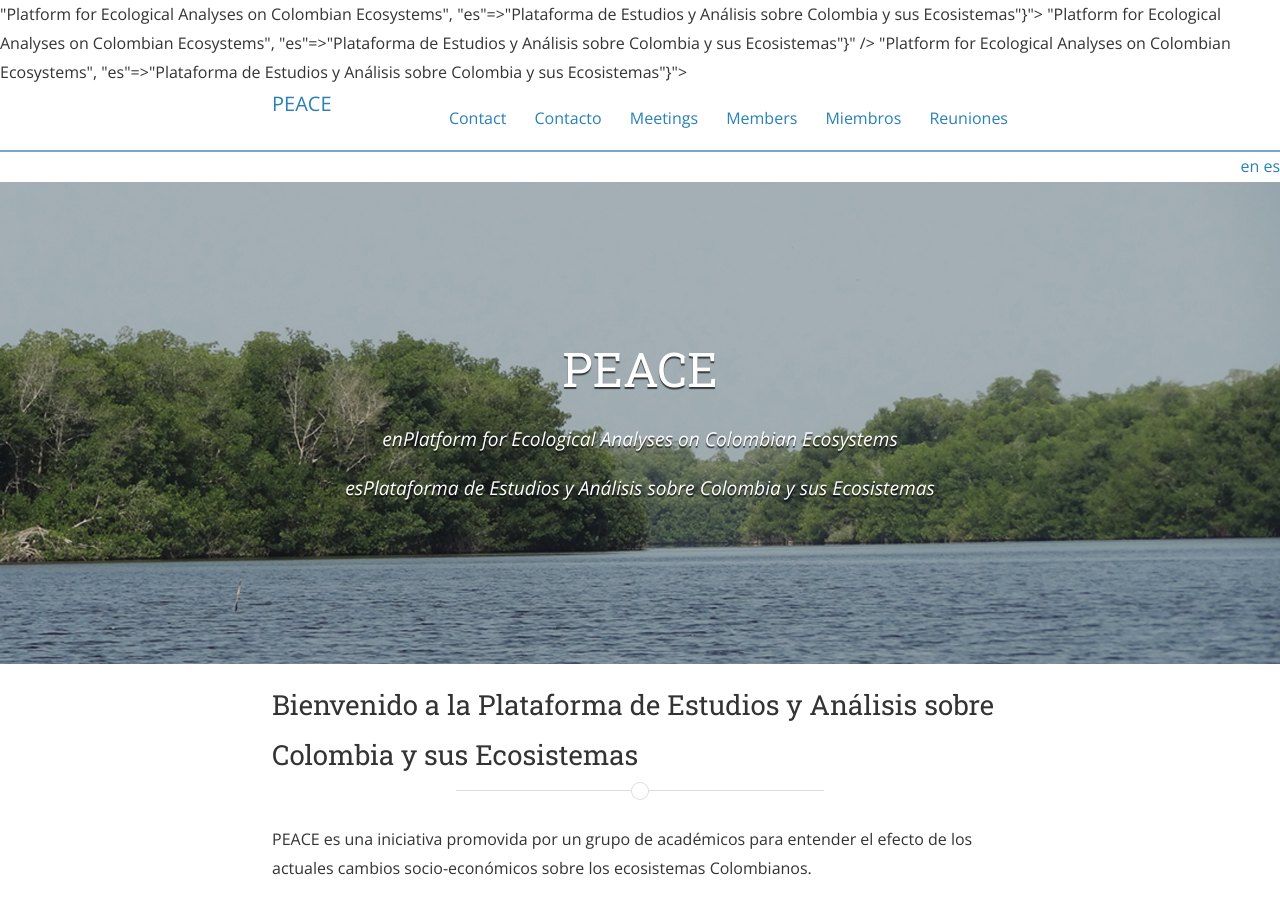
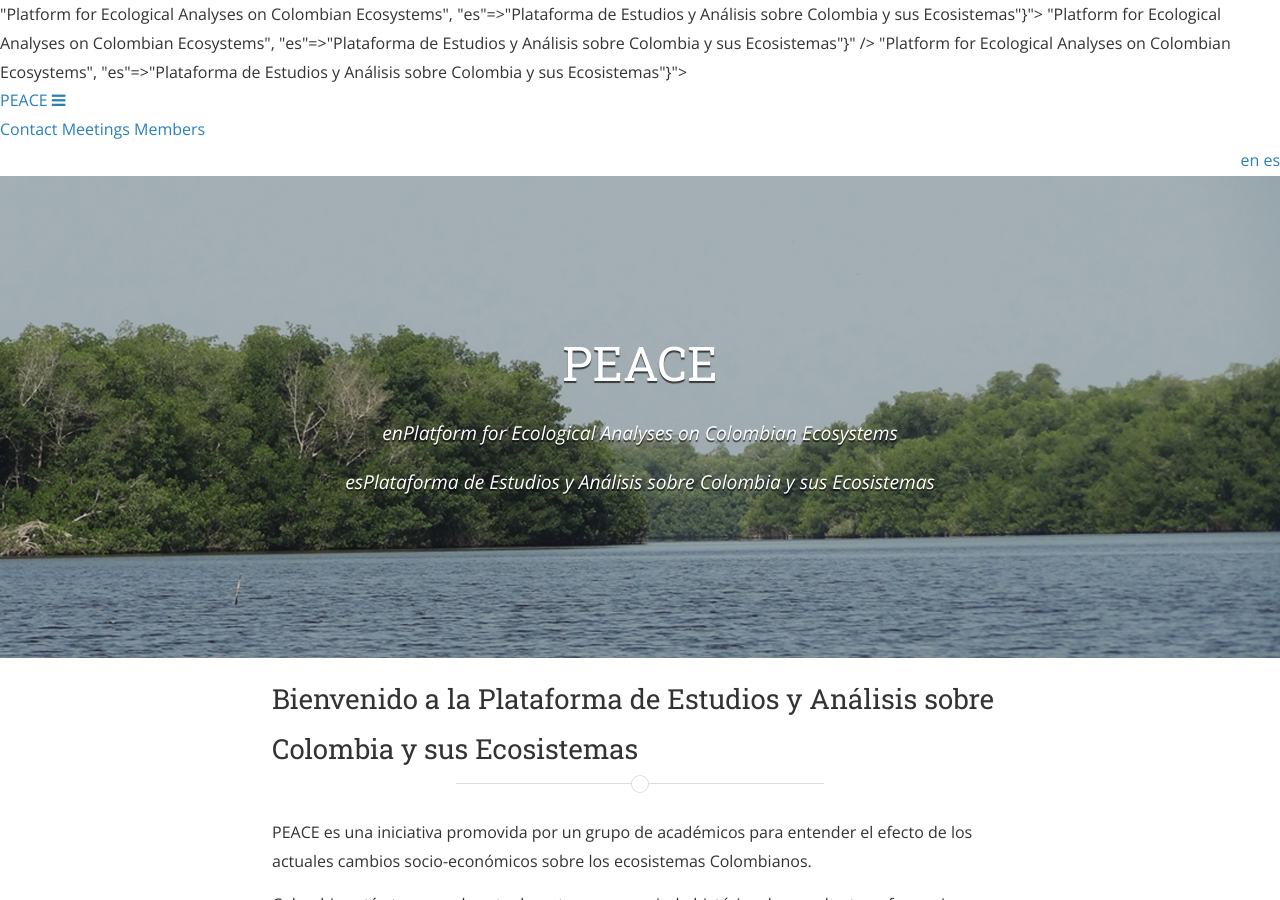
Before and after one commit to peacecolombia/peace, a Jekyll site: the page built from index.html, in a window 1280 px wide and 900 px high. Built offline with Jekyll 4.4.1, drawn with Linux system fonts in a browser that asks for light colours; nearby versions of some CDN libraries; the list of posts is cut into pages by our own code; a style sheet for code colours, icons or effects is not loaded.

Commit message:
Edited header

```diff
--- a/_includes/header.html
+++ b/_includes/header.html
@@ -1,5 +1,5 @@
-<header class="navigation" role="banner">
-  <div class="navigation-wrapper">
+<header class="site-header">
+  <div class="wrapper">
     <a href="{{ site.baseurl }}/" class="logo">
       {% if site.logo %}
       <img src="{{ site.logo | prepend: site.baseurl }}" alt="{{ site.title }}">
@@ -10,14 +10,15 @@
     <a href="javascript:void(0)" class="navigation-menu-button" id="js-mobile-menu">
       <i class="fa fa-bars"></i>
     </a>
-    <nav role="navigation">
-      <ul id="js-navigation-menu" class="navigation-menu show">
-        {% for page in site.pages %}
-          {% if page.title and page.main_nav != false %}
-          <li class="nav-link"><a href="{{ page.url | prepend: site.baseurl }}">{{ page.title }}</a>
+    <nav role="site-nav">
+      <div class="trigger">
+        {% assign pages=site.pages | where:"lang", page.lang %}
+        {% for my_page in pages %}
+          {% if my_page.title %}
+          <a class="page-link" href="{{ my_page.url | prepend: site.baseurl }}">{{ my_page.title }}</a>
           {% endif %}
         {% endfor %}
-      </ul>
+      </div>
     </nav>
   </div>
 </header>
```
Also changed, not shown: 1 other file.
